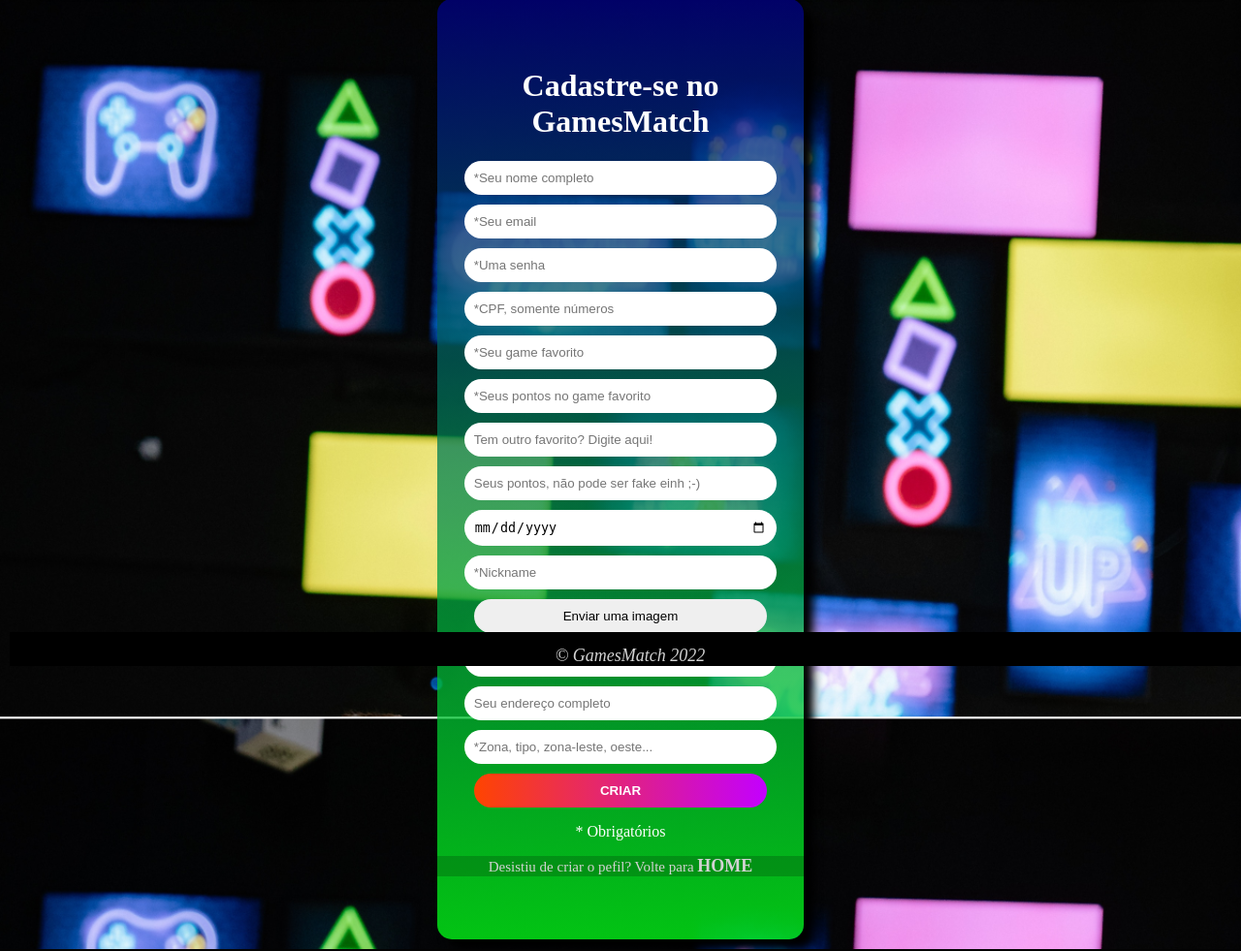
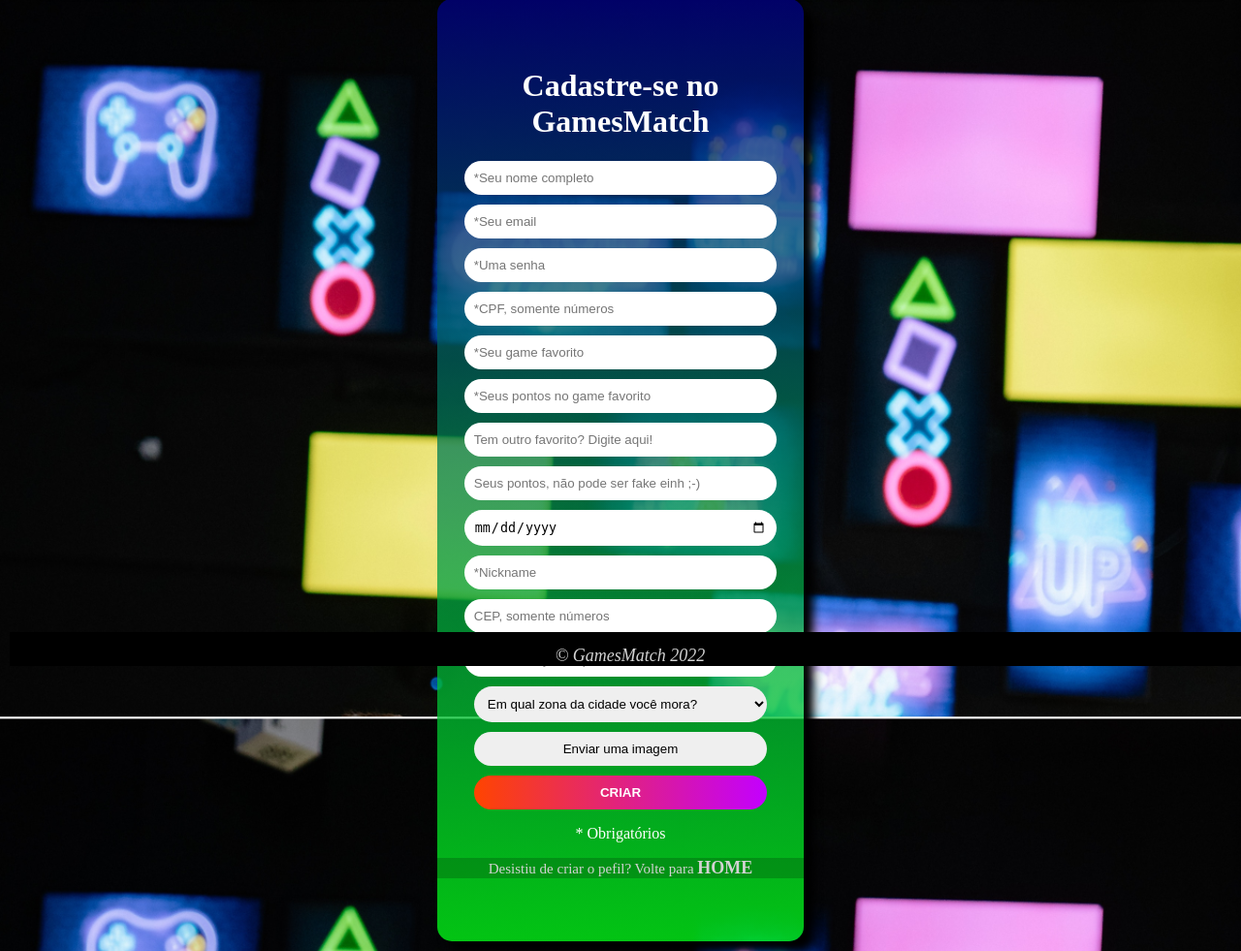
Before and after one commit to dielito2010/gamesmatch2, a Django app: page /perfil/add in a window 1280 px wide. Shown: the part 113-1094 px from the top of the page at 97% size. Run offline with Django 4.2, Linux system fonts and the light colour scheme.

Commit message:
Lista suspença para escolher zona da cidade

```diff
--- a/global/matchapp/templates/perfil_add.html
+++ b/global/matchapp/templates/perfil_add.html
@@ -25,10 +25,17 @@
             <input name="pontuacao2" type="number" placeholder="Seus pontos, não pode ser fake einh ;-)" class="inputs" />
             <input name="dat_nasc" type="date" class="inputs" />
             <input name="nickname" type="text" placeholder="*Nickname" class="inputs" />
-            <input name="image" type="button" value="Enviar uma imagem" class="inputs" />
             <input name="cep" type="text" placeholder="CEP, somente números" maxlength="8" minlength="8" class="inputs" />
             <input name="endereco" type="text" placeholder="Seu endereço completo" class="inputs" />
-            <input name="zone" type="text" placeholder="*Zona, tipo, zona-leste, oeste..." class="inputs" />
+            <select name="zone" type="text" class="inputs">
+                    <option value="Zona-Leste">Em qual zona da cidade você mora?</option>
+                    <option value="Zona-Leste">Zona-Leste</option>
+                    <option value="Zona-Oeste">Zona-Oeste</option>
+                    <option value="Zona-Sul">Zona-Sul</option>
+                    <option value="Zona-Norte">Zona-Norte</option>
+                    <option value="Zona-Centro-Oeste">Zona-Centro-Oeste</option>
+            </select>
+            <input name="image" type="button" value="Enviar uma imagem" class="inputs" />
             <button class="btn" type="submit" onclick="savePerfil()">criar</button>
             <p>* Obrigatórios</p>
             <div style="background-color: rgba(0, 0, 0, 0.192)">
```
